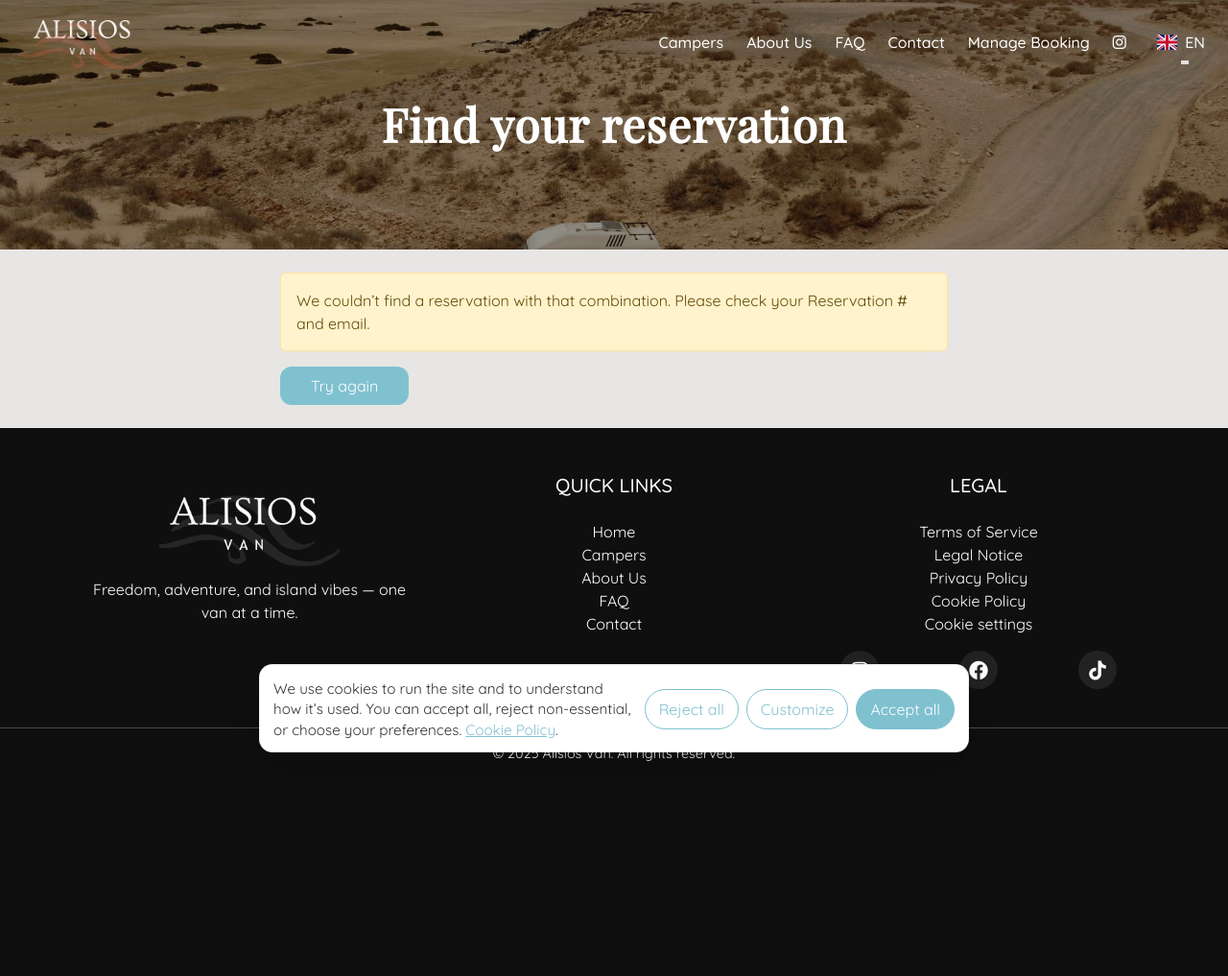
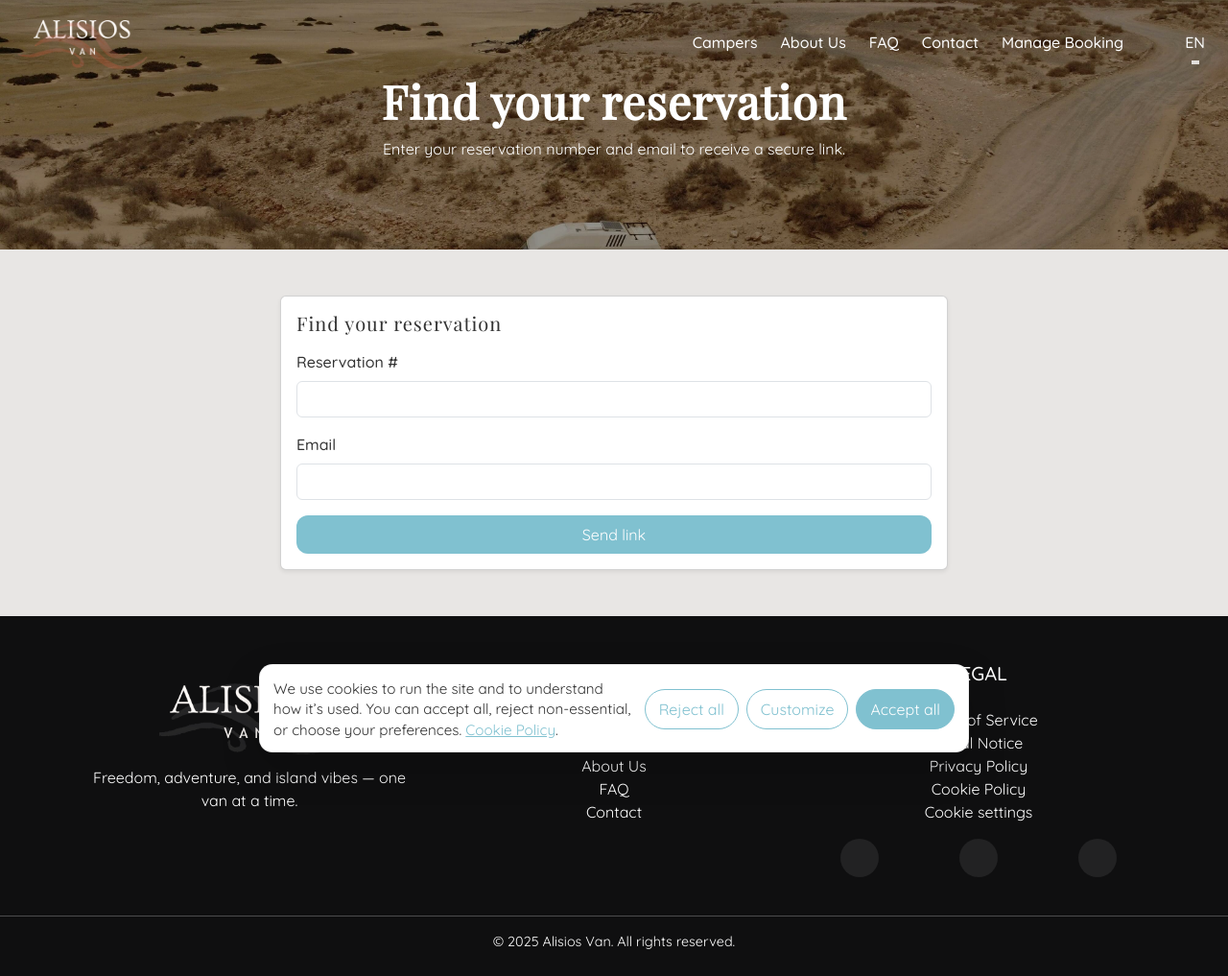
Before and after one commit to Absdabsda/AlisiosVan, a PHP site: page /find-reservation.php in a window 1280 px wide. Shown: the whole page at 96% size. Before the commit the page ends 793 px from the top, so only its background shows below. Run offline with PHP 8.4, Linux system fonts and the light colour scheme; some libraries are stand-ins or nearby versions.

Commit message:
manage reserva, solo acceso a traves del link mandado por correo ++seguridad

```diff
--- a/config/i18n/lang/en/banner.php
+++ b/config/i18n/lang/en/banner.php
@@ -3,4 +3,25 @@ return [
 "Do you want to continue your search from %s to %s?" => "Do you want to continue your search from %s to %s?",
 "Resume search" => "Resume search",
 "Dismiss" => "Dismiss",
+
+    //find reservation
+    'find.title'         => 'Find your reservation',
+    'find.subtitle'      => 'Enter your reservation number and email to receive a secure link.',
+    'find.form.resid'    => 'Reservation #',
+    'find.form.email'    => 'Email',
+    'find.form.send'     => 'Send link',
+    'find.alert.sent'    => 'If a reservation matched, we have sent a secure link to your email address.',
+    'find.btn.home'      => 'Back to Home',
+    'find.btn.retry'     => 'Try again',
+
+    'mail.subject'       => 'Your reservation access link',
+    'mail.intro'         => 'Hello! Here is your secure link to manage your reservation.',
+    'mail.open'          => 'Open management page',
+    'mail.ignore'        => 'If you did not request this, you can ignore this email.',
+    'mail.footer'        => 'Alisios Van',
+    'find.mail.subject' => 'Your reservation access link',
+    'find.mail.intro'   => 'Hello! Here is your secure link to manage your reservation.',
+    'find.mail.button'  => 'Open management page',
+    'find.mail.ignore'  => 'If you did not request this, you can ignore this email.',
+
 ];
--- a/src/find-reservation.php
+++ b/src/find-reservation.php
@@ -4,42 +4,15 @@ ini_set('display_errors','1'); error_reporting(E_ALL);
 
 require_once __DIR__ . '/../config/bootstrap_env.php';
 require_once __DIR__ . '/../config/db.php';
+require_once __DIR__ . '/../config/i18n-lite.php'; // carga diccionarios
 $pdo = get_pdo();
 
-/* ===== i18n fallback: evita fatal si __() aún no está definida ===== */
-if (!function_exists('__')) {
-    function __(string $s): string { return $s; }
-}
+use PHPMailer\PHPMailer\PHPMailer;
+use PHPMailer\PHPMailer\Exception as MailException;
+require_once __DIR__ . '/../vendor/autoload.php';
 
-/* ===================== helpers ===================== */
+/* ===== Helpers ===== */
 function norm($s){ return mb_strtolower(trim((string)$s)); }
-
-/** Devuelve la admin key válida (por ?key o cookie) y deja cookie; null si no hay */
-function admin_key(): ?string {
-    $envKey = env('ADMIN_KEY','');
-    if (!$envKey) return null;
-
-    // prioriza ?key
-    $k = $_GET['key'] ?? null;
-    if (is_string($k) && $k !== '' && hash_equals($envKey, $k)) {
-        if (empty($_COOKIE['admin_key'])) {
-            setcookie('admin_key', $k, [
-                'expires'  => time() + 60*60*24*30,
-                'path'     => '/',
-                'secure'   => (!empty($_SERVER['HTTPS']) && $_SERVER['HTTPS'] !== 'off'),
-                'httponly' => true,
-                'samesite' => 'Lax',
-            ]);
-        }
-        return (string)$k;
-    }
-
-    // cookie existente
-    $ck = $_COOKIE['admin_key'] ?? '';
-    if ($ck && hash_equals($envKey, (string)$ck)) return (string)$ck;
-
-    return null;
-}
 
 function columnExists(PDO $pdo, string $table, string $column): bool {
     $sql = "SELECT 1 FROM INFORMATION_SCHEMA.COLUMNS
@@ -49,38 +22,108 @@ function columnExists(PDO $pdo, string $table, string $column): bool {
     return (bool)$st->fetchColumn();
 }
 
+/** Enviar correo con enlace de gestión */
+function send_manage_link(string $toEmail, int $rid, string $token): bool {
+    $scheme = (!empty($_SERVER['HTTPS']) && $_SERVER['HTTPS'] !== 'off') ? 'https' : 'http';
+    $host   = $_SERVER['HTTP_HOST'] ?? 'localhost';
+    $base   = rtrim(env('PUBLIC_BASE_URL', "$scheme://$host/src"), '/');
+    $url    = $base . '/manage.php?rid='.(int)$rid.'&t='.urlencode($token);
+
+    $subject = __('find.mail.subject');
+    $intro   = __('find.mail.intro');
+    $ignore  = __('find.mail.ignore');
+    $footer  = 'Alisios Van';
+
+    $bodyHtml = '
+    <div style="font-family:Arial,sans-serif;background:#f8f9fa;padding:20px;">
+      <table role="presentation" cellspacing="0" cellpadding="0"
+        style="max-width:600px;margin:auto;background:#fff;border-radius:10px;overflow:hidden;
+               box-shadow:0 6px 20px rgba(0,0,0,.08);">
+        <tr>
+          <td style="background:#80C1D0;color:#fff;padding:18px 22px;font-size:20px;font-weight:bold;">'
+        .htmlspecialchars($subject).'</td>
+        </tr>
+        <tr>
+          <td style="padding:22px;">
+            <p>'.$intro.'</p>
+            <p style="margin:20px 0;">
+              <a href="'.htmlspecialchars($url).'"
+                 style="background:#80C1D0;color:#fff;padding:10px 18px;border-radius:6px;
+                        text-decoration:none;font-weight:bold;">'.__('find.mail.button').'</a>
+            </p>
+            <p>'.$ignore.'</p>
+            <p style="margin-top:30px;color:#666;font-size:12px;">'.$footer.'</p>
+          </td>
+        </tr>
+      </table>
+    </div>';
+
+    $bodyTxt = $intro."\n\n".$url."\n\n".$ignore."\n\n".$footer;
+
+    // SMTP config
+    $hostSmtp  = env('SMTP_HOST', env('MAIL_HOST',''));
+    $port      = (int) env('SMTP_PORT', env('MAIL_PORT', 587));
+    $user      = env('SMTP_USER', env('MAIL_USER',''));
+    $pass      = env('SMTP_PASS', env('MAIL_PASS',''));
+    $secureRaw = strtolower((string) env('SMTP_SECURE','tls'));
+    $fromEmail = env('SMTP_FROM', env('MAIL_FROM', $user));
+    $fromName  = env('SMTP_FROM_NAME', env('MAIL_FROM_NAME','Alisios Van'));
+    $replyTo   = 'alisios.van@gmail.com';
+    $bccAdmin  = env('SMTP_TO', env('MAIL_BCC',''));
+
+    if (!$hostSmtp || !$user || !$pass || !$toEmail) {
+        error_log('send_manage_link: SMTP config missing or invalid recipient');
+        return false;
+    }
+
+    try {
+        $mail = new PHPMailer(true);
+        $mail->CharSet  = 'UTF-8';
+        $mail->Encoding = 'quoted-printable';
+        $mail->isSMTP();
+        $mail->Host       = $hostSmtp;
+        $mail->SMTPAuth   = true;
+        $mail->Username   = $user;
+        $mail->Password   = $pass;
+
+        if ($secureRaw === 'ssl' || $port === 465) {
+            $mail->SMTPSecure = PHPMailer::ENCRYPTION_SMTPS;
+            $mail->Port       = $port ?: 465;
+        } else {
+            $mail->SMTPSecure = PHPMailer::ENCRYPTION_STARTTLS;
+            $mail->Port       = $port ?: 587;
+        }
+
+        $mail->setFrom($fromEmail ?: $user, $fromName);
+        $mail->addAddress($toEmail);
+        if (!empty($bccAdmin)) $mail->addBCC($bccAdmin);
+        $mail->addReplyTo($replyTo, 'Alisios Van');
+
+        $mail->Subject = $subject;
+        $mail->isHTML(true);
+        $mail->Body    = $bodyHtml;
+        $mail->AltBody = $bodyTxt;
+
+        $mail->Timeout = 20;
+        $mail->SMTPKeepAlive = false;
+
+        return $mail->send();
+    } catch (MailException $e) {
+        error_log('send_manage_link mail error: '.$e->getMessage());
+        return false;
+    }
+}
 
 /* ===================== entrada ===================== */
 $rid        = (int)($_GET['rid']   ?? $_POST['rid']   ?? 0);
 $emailInput = (string)($_GET['email'] ?? $_POST['email'] ?? '');
 $email      = norm($emailInput);
 
-// flags para decidir modo
-$forcePublic = isset($_GET['public']) && $_GET['public'] !== '0';
-// si hay email y NO han pedido admin explícito, asumimos público
-if ($email !== '' && !isset($_GET['admin'])) $forcePublic = true;
-
-$adminKey = admin_key();
-$isAdmin  = !$forcePublic && ($adminKey !== null);
-
-/* ===================== búsqueda/redirección ===================== */
+$sent = false;
 try {
-    if ($rid > 0) {
-        if ($isAdmin) {
-            // Admin: basta con que exista la reserva
-            $st = $pdo->prepare("SELECT id FROM reservations WHERE id=? LIMIT 1");
-            $st->execute([$rid]);
-            if ($st->fetchColumn()) {
-                header('Location: manage-admin.php?rid='.(int)$rid);
-                exit;
-            }
-        } else {
-            // Público: requiere email (case-insensitive) contra reservations
-            // Público: requiere email (case-insensitive)
-            if ($email !== '') {
+    if ($rid > 0 && $email !== '') {
         $row = null;
 
-                // ¿Podemos unir con customers?
         $canJoinCustomers = columnExists($pdo, 'reservations', 'customer_id')
             && columnExists($pdo, 'customers', 'id')
             && columnExists($pdo, 'customers', 'email');
@@ -89,31 +132,22 @@ try {
         $params = [$rid];
         $join   = $canJoinCustomers ? "LEFT JOIN customers cu ON cu.id = r.customer_id" : "";
 
-                // candidates en reservations.*
         if (columnExists($pdo, 'reservations', 'customer_email')) {
-                    $conds[]  = "(r.customer_email IS NOT NULL AND r.customer_email <> '' AND LOWER(TRIM(r.customer_email)) = LOWER(?))";
+            $conds[]  = "LOWER(TRIM(r.customer_email)) = LOWER(?)";
             $params[] = $email;
         }
         if (columnExists($pdo, 'reservations', 'email')) {
-                    $conds[]  = "(r.email IS NOT NULL AND r.email <> '' AND LOWER(TRIM(r.email)) = LOWER(?))";
+            $conds[]  = "LOWER(TRIM(r.email)) = LOWER(?)";
             $params[] = $email;
         }
-
-                // candidate en customers.email
         if ($canJoinCustomers) {
-                    $conds[]  = "(cu.email IS NOT NULL AND cu.email <> '' AND LOWER(TRIM(cu.email)) = LOWER(?))";
+            $conds[]  = "LOWER(TRIM(cu.email)) = LOWER(?)";
             $params[] = $email;
         }
 
         if ($conds) {
-                    $sql = "
-                        SELECT r.id, r.manage_token
-                        FROM reservations r
-                        $join
-                        WHERE r.id = ?
-                          AND (".implode(' OR ', $conds).")
-                        LIMIT 1
-                    ";
+            $sql = "SELECT r.id, r.manage_token FROM reservations r $join
+                    WHERE r.id = ? AND (".implode(' OR ', $conds).") LIMIT 1";
             $st = $pdo->prepare($sql);
             $st->execute($params);
             $row = $st->fetch(PDO::FETCH_ASSOC) ?: null;
@@ -126,26 +160,20 @@ try {
                     ->execute([$tok, $rid]);
                 $row['manage_token'] = $tok;
             }
-                    $qs = http_build_query(['rid'=>$rid,'t'=>$row['manage_token']]);
-                    header('Location: manage.php?'.$qs);
-                    exit;
-                }
-            }
-
+            $sent = send_manage_link($emailInput, $rid, $row['manage_token']);
         }
     }
 } catch (Throwable $e) {
-    // deja caer a la vista "no encontrado"
+    error_log("find-reservation error: ".$e->getMessage());
 }
 
-/* ===================== vista: no encontrado ===================== */
+/* ===================== vista ===================== */
 ?>
 <!doctype html>
-<html lang="en">
+<html lang="<?= htmlspecialchars($GLOBALS['LANG'] ?? 'en') ?>">
 <head>
     <meta charset="utf-8"><meta name="viewport" content="width=device-width, initial-scale=1">
-    <title><?= __('Find Reservation') ?></title>
-
+    <title><?= __('find.title') ?></title>
     <!-- evita traducción automática de Chrome -->
     <meta name="google" content="notranslate">
 
@@ -154,73 +182,52 @@ try {
 
     <link href="https://cdn.jsdelivr.net/npm/bootstrap@5.3.7/dist/css/bootstrap.min.css" rel="stylesheet">
     <script src="https://cdn.jsdelivr.net/npm/bootstrap@5.3.7/dist/js/bootstrap.bundle.min.js" defer></script>
-    <link href="https://cdn.jsdelivr.net/npm/bootstrap-icons@1.10.5/font/bootstrap-icons.css" rel="stylesheet">
-    <link rel="stylesheet" href="https://cdnjs.cloudflare.com/ajax/libs/font-awesome/6.4.0/css/all.min.css" />
-    <link rel="stylesheet" href="https://cdn.jsdelivr.net/npm/flag-icons/css/flag-icons.min.css">
-
+    <link rel="stylesheet" href="https://cdn.jsdelivr.net/npm/bootstrap-icons@1.10.5/font/bootstrap-icons.css">
     <link rel="stylesheet" href="css/estilos.css">
     <link rel="stylesheet" href="css/header.css">
     <link rel="stylesheet" href="css/manage.css">
     <link rel="stylesheet" href="css/cookies.css">
-
     <script src="js/header.js" defer></script>
     <script src="js/cookies.js" defer></script>
-
-    <style>
-        :root { --header-bg-rgb: 84,70,62; } /* #54463E */
-    </style>
 </head>
 <body>
 <?php include 'inc/header.inc'; ?>
 
 <section class="page-hero manage-hero">
     <div class="page-hero__content">
-        <h1 class="page-hero__title"><?= __('Find your reservation') ?></h1>
+        <h1 class="page-hero__title"><?= __('find.title') ?></h1>
+        <p class="mt-2"><?= __('find.subtitle') ?></p>
     </div>
 </section>
 
-<main class="container py-4" style="max-width:720px;">
-    <div class="alert alert-warning">
-        <?= __('We couldn’t find a reservation with that combination. Please check your Reservation # and email.') ?>
+<main class="container py-5" style="max-width:720px;">
+    <?php if ($_SERVER['REQUEST_METHOD'] === 'POST' || isset($_GET['rid'])): ?>
+        <div class="alert alert-info mb-4">
+            <?= __('find.alert.sent') ?>
         </div>
-    <button class="btn btn-primary" data-bs-toggle="modal" data-bs-target="#manageBookingModal">
-        <?= __('Try again') ?>
-    </button>
-</main>
-
-<!-- Modal buscar -->
-<div class="modal fade" id="manageBookingModal" tabindex="-1" aria-labelledby="manageBookingLabel" aria-hidden="true">
-    <div class="modal-dialog">
-        <div class="modal-content">
-            <form method="get" action="">
-                <div class="modal-header">
-                    <h5 class="modal-title" id="manageBookingLabel"><?= __('Find your reservation') ?></h5>
-                    <button type="button" class="btn-close" data-bs-dismiss="modal" aria-label="<?= __('Close') ?>"></button>
+        <div class="d-flex gap-2">
+            <a href="index.php" class="btn btn-outline-secondary">
+                <i class="bi bi-house"></i> <?= __('find.btn.home') ?>
+            </a>
+            <a href="find-reservation.php" class="btn btn-primary">
+                <i class="bi bi-search"></i> <?= __('find.btn.retry') ?>
+            </a>
         </div>
-                <div class="modal-body">
+    <?php else: ?>
+        <form method="get" class="card card-body shadow-sm">
+            <h1 class="h5 mb-3"><?= __('find.title') ?></h1>
             <div class="mb-3">
-                        <label class="form-label"><?= __('Reservation #') ?></label>
-                        <input type="number" class="form-control" name="rid" value="<?= $rid ?: '' ?>" required>
+                <label class="form-label"><?= __('find.form.resid') ?></label>
+                <input type="number" class="form-control" name="rid" required>
             </div>
             <div class="mb-3">
-                        <label class="form-label"><?= __('Email') ?></label>
-                        <input type="email" class="form-control" name="email" value="<?= htmlspecialchars($emailInput ?? '', ENT_QUOTES, 'UTF-8') ?>">
-                        <div class="form-text"><?= __('Required unless you use the admin key.') ?></div>
+                <label class="form-label"><?= __('find.form.email') ?></label>
+                <input type="email" class="form-control" name="email" required>
             </div>
-                    <!-- Fuerza modo público en siguientes envíos -->
-                    <input type="hidden" name="public" value="1">
-                    <?php if (isset($_GET['key'])): ?>
-                        <input type="hidden" name="key" value="<?= htmlspecialchars((string)$_GET['key'], ENT_QUOTES, 'UTF-8') ?>">
+            <button type="submit" class="btn btn-primary"><?= __('find.form.send') ?></button>
+        </form>
     <?php endif; ?>
-                </div>
-                <div class="modal-footer">
-                    <button type="button" class="btn btn-outline-secondary" data-bs-dismiss="modal"><?= __('Close') ?></button>
-                    <button type="submit" class="btn btn-primary"><?= __('Search') ?></button>
-                </div>
-            </form>
-        </div>
-    </div>
-</div>
+</main>
 
 <?php include 'inc/footer.inc'; ?>
 </body>
```
Also changed, not shown: config/i18n/lang/de/banner.php (+21 -0 lines), config/i18n/lang/es/banner.php (+21 -0 lines), config/i18n/lang/fr/banner.php (+21 -0 lines), config/i18n/lang/it/banner.php (+21 -0 lines). Lines whose indentation alone changed are shown as unchanged.
